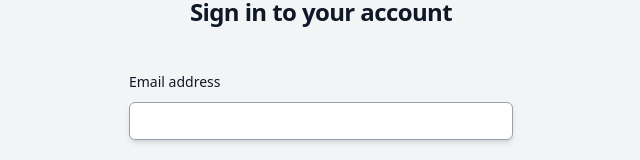
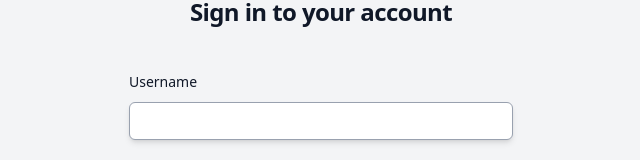
Before and after one commit to imesh-madushan/GAHDSE241F-lawspherelk, a React (Vite) app in the folder frontend/: page /login in a window 1280 px wide. Shown: the part 188-348 px from the top of the page, without its empty margins (319-959 px from the left). Built offline with nearby package versions, Linux system fonts and the light colour scheme; no server answers.

Commit message:
Login function Implemented

```diff
--- a/frontend/src/App.jsx
+++ b/frontend/src/App.jsx
@@ -10,19 +10,20 @@ import SingleCaseView from './pages/cases/SingleCaseView';
 function App() {
   // temp login
   const login = async () => await apiClient.post('/auth/login',
-    {
-      username: 'user1',
-      password: 'abcd1234'
-    },
-    {
-      withCredentials: true,
-      headers: {
-        'Content-Type': 'application/json',
-      }
-    }
-  )
-    .then(res => console.log(res.data))
-    .catch(err => console.log(err.response.data));
+  //   {
+  //     username: 'user1',
+  //     password: 'abcd1234'
+  //   },
+  //   {
+  //     withCredentials: true,
+  //     headers: {
+  //       'Content-Type': 'application/json',
+  //     }
+  //   }
+  // )
+  //   .then(res => console.log(res.data))
+  //   .catch(err => console.log(err.response.data)
+  );
 
    //login();
 
--- a/frontend/src/pages/Login.jsx
+++ b/frontend/src/pages/Login.jsx
@@ -1,7 +1,23 @@
-import React from 'react';
+import React, { useState } from 'react';
 import { FaUser } from 'react-icons/fa';
+import axios from 'axios';
+
 
 const Login = () => {
+    const [username, setUsername] = useState('');
+    const [password, setPassword] = useState('');
+
+    const handleLoginClick = async () => {
+        try {
+            const response = await axios.post('http://localhost:5000/api/auth/login', { username, password }); // Specify backend URL and port
+            console.log("Login successful:", response.data);
+            // Handle successful login (e.g., redirect or store token)
+        } catch (error) {
+            console.error("Login failed:", error.response?.data || error.message);
+            // Handle login failure (e.g., show error message)
+        }
+    };
+
     return (
         <div className="flex min-h-screen flex-1 flex-col justify-start pt-[8%] px-6 py-12 lg:px-8 bg-gray-100">
         <div className="sm:mx-auto sm:w-full sm:max-w-sm">
@@ -16,16 +32,18 @@ const Login = () => {
         <div className="mt-10 sm:mx-auto sm:w-full sm:max-w-sm">
           <form action="#" method="POST" className="space-y-6">
             <div>
-              <label htmlFor="email" className="block text-sm/6 font-medium text-gray-900">
-                Email address
+              <label htmlFor="username" className="block text-sm/6 font-medium text-gray-900">
+                Username
               </label>
               <div className="mt-2">
                 <input
-                  id="email"
-                  name="email"
-                  type="email"
+                  id="username"
+                  name="username"
+                  type="text"
                   required
-                  autoComplete="email"
+                  autoComplete="username"
+                  value={username}
+                  onChange={(e) => setUsername(e.target.value)}
                   className="block w-full rounded-md bg-white px-3 py-1.5 text-base text-gray-900 border border-gray-400 shadow-md placeholder:text-gray-400 focus:outline-2 focus:-outline-offset-2 focus:outline-indigo-600 sm:text-sm/6"
                 />
               </div>
@@ -44,6 +62,8 @@ const Login = () => {
                   type="password"
                   required
                   autoComplete="current-password"
+                  value={password}
+                  onChange={(e) => setPassword(e.target.value)}
                   className="block w-full rounded-md bg-white px-3 py-1.5 text-base text-gray-900 border border-gray-400 shadow-md placeholder:text-gray-400 focus:outline-2 focus:-outline-offset-2 focus:outline-indigo-600 sm:text-sm/6"
                 />
               </div>
@@ -51,7 +71,8 @@ const Login = () => {
 
             <div className="mt-8">
               <button
-                type="submit"
+                type="button"
+                onClick={handleLoginClick}
                 className="flex w-full justify-center rounded-md bg-blue-900 px-3 py-1.5 text-sm/6 font-semibold text-white shadow-xs hover:bg-indigo-500 focus-visible:outline-2 focus-visible:outline-offset-2 focus-visible:outline-indigo-600"
               >
                 Sign in
@@ -60,7 +81,6 @@ const Login = () => {
           </form>
         </div>
       </div>
-
     );
 }
 export default Login;
```
Also changed, not shown: 2 other files (tests, documents, lock files or other folders).
